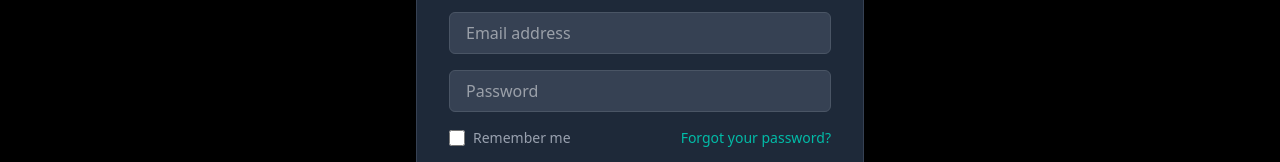
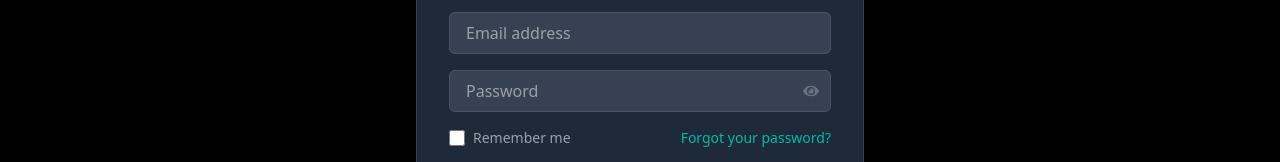
Before and after one commit to Aayushnhk/FinlyFrontend, a React (Vite) app: page /auth in a window 1280 px wide. Shown: the part 262-424 px from the top of the page. Built offline with nearby package versions, Linux system fonts and the light colour scheme.

Commit message:
updated login signup UI

```diff
--- a/src/pages/Auth.jsx
+++ b/src/pages/Auth.jsx
@@ -1,6 +1,6 @@
 import React, { useEffect, useState } from "react";
 import { useNavigate, useSearchParams } from "react-router-dom";
-import { FaLock } from "react-icons/fa";
+import { FaLock, FaEye, FaEyeSlash } from "react-icons/fa"; // Import eye icons
 import { useAuth } from "../contexts/AuthContext";
 import Alert from "../components/Alert";
 
@@ -25,7 +25,8 @@ function Auth() {
     });
     const [errorMessage, setErrorMessage] = useState("");
     const [successMessage, setSuccessMessage] = useState("");
-    const [passwordError, setPasswordError] = useState(""); // State for password error message
+    const [passwordError, setPasswordError] = useState("");
+    const [showPassword, setShowPassword] = useState(false); // State for password visibility
     const navigate = useNavigate();
     const { login } = useAuth();
 
@@ -38,7 +39,8 @@ function Auth() {
         }));
         setErrorMessage("");
         setSuccessMessage("");
-        setPasswordError(""); // Clear password error on mode change
+        setPasswordError("");
+        setShowPassword(false); // Reset password visibility on mode change
     }, [mode]);
 
     const handleChange = (e) => {
@@ -48,7 +50,6 @@ function Auth() {
             [name]: value,
         }));
 
-        // Real-time password check on signup
         if (mode === "signup" && name === "password") {
             if (!isPasswordComplexFrontend(value)) {
                 setPasswordError("Your password must be a minimum of 8 characters and include a combination of both letters and numbers.");
@@ -115,6 +116,10 @@ function Auth() {
 
     const handleCloseSuccessAlert = () => {
         setSuccessMessage("");
+    };
+
+    const togglePasswordVisibility = () => {
+        setShowPassword(!showPassword);
     };
 
     return (
@@ -195,14 +200,14 @@ function Auth() {
                         />
                     </div>
 
-                    <div>
+                    <div className="relative">
                         <label htmlFor="password" className="sr-only">
                             Password
                         </label>
                         <input
                             id="password"
                             name="password"
-                            type="password"
+                            type={showPassword ? "text" : "password"} // Toggle password visibility
                             autoComplete={isLogin ? "current-password" : "new-password"}
                             required
                             className="w-full px-4 py-2 border border-gray-600 rounded-md focus:outline-none focus:ring-2 focus:ring-teal-500 bg-gray-700 text-white"
@@ -210,6 +215,13 @@ function Auth() {
                             value={formData.password}
                             onChange={handleChange}
                         />
+                        <button
+                            type="button"
+                            onClick={togglePasswordVisibility}
+                            className="absolute inset-y-0 right-0 pr-3 flex items-center text-gray-500 focus:outline-none"
+                        >
+                            {showPassword ? <FaEyeSlash /> : <FaEye />}
+                        </button>
                         {mode === "signup" && passwordError && (
                             <p className="mt-1 text-sm text-red-500">{passwordError}</p>
                         )}
```
